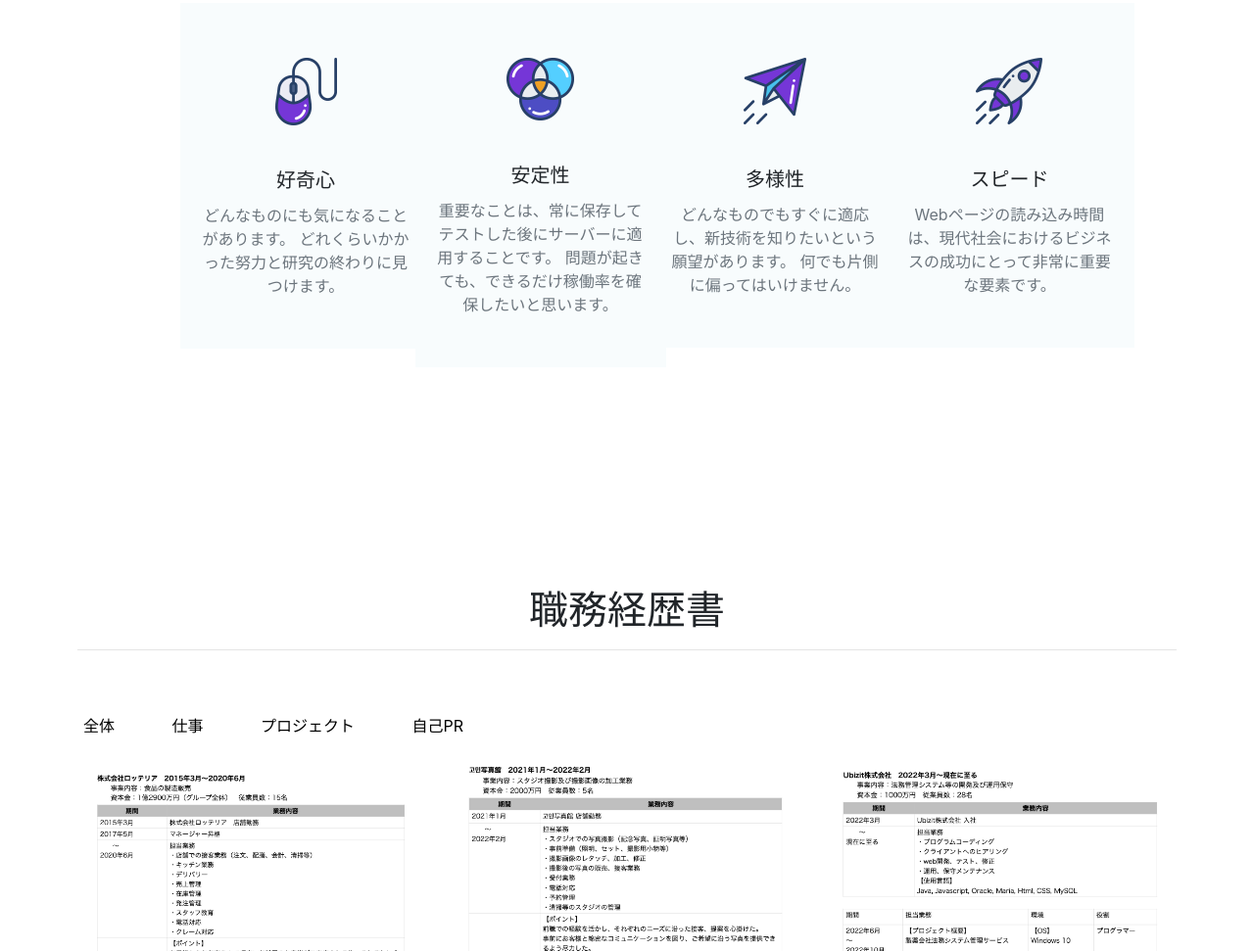
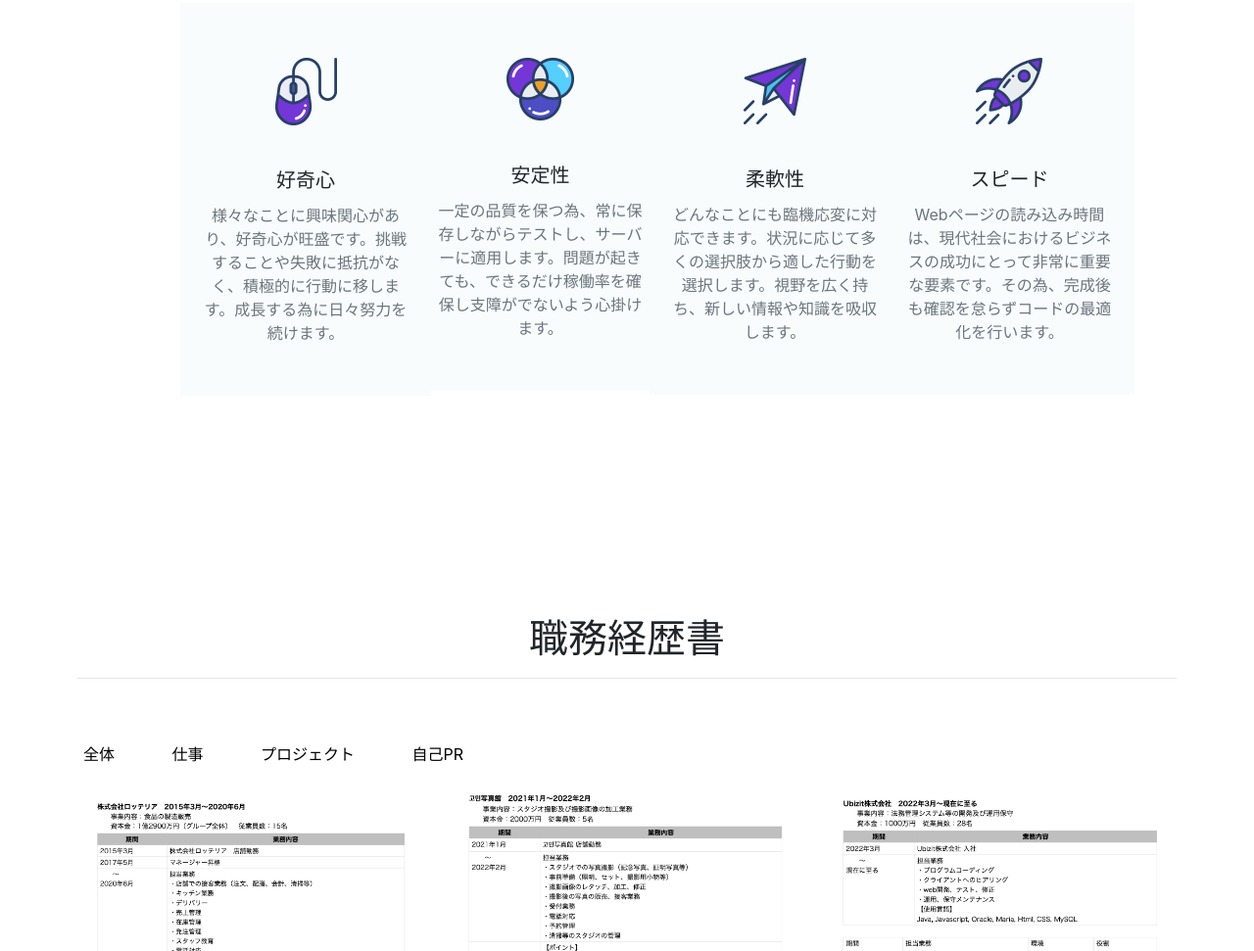
Before and after one commit to kokonenno/photofolio.github.io, a plain HTML site: page index.html in a window 1280 px wide. Shown: the part 1817-2788 px from the top of the page at 98% size. Drawn offline with nearby package versions, Linux system fonts and the light colour scheme.

Commit message:
Update index.html

```diff
--- a/index.html
+++ b/index.html
@@ -180,7 +180,7 @@
                                 <div class="card-body text-center">
                                     <h5 class="card-title text-uppercase font-NanumGothic">好奇心</h5>
                                     <p class="card-text text-secondary">
-                                        どんなものにも気になることがあります。 どれくらいかかった努力と研究の終わりに見つけます。
+                                        様々なことに興味関心があり、好奇心が旺盛です。挑戦することや失敗に抵抗がなく、積極的に行動に移します。成長する為に日々努力を続けます。
                                     </p>
                                 </div>
                             </div>
@@ -193,7 +193,7 @@
                                 <div class="card-body text-center">
                                     <h5 class="card-title text-uppercase font-NanumGothic">安定性</h5>
                                     <p class="card-text text-secondary">
-                                        重要なことは、常に保存してテストした後にサーバーに適用することです。 問題が起きても、できるだけ稼働率を確保したいと思います。
+                                        一定の品質を保つ為、常に保存しながらテストし、サーバーに適用します。問題が起きても、できるだけ稼働率を確保し支障がでないよう心掛けます。
                                     </p>
                                 </div>
                             </div>
@@ -204,9 +204,9 @@
                                     <img src="./img/services/s3.png" alt="Services-3">
                                 </div>
                                 <div class="card-body text-center">
-                                    <h5 class="card-title text-uppercase font-NanumGothic">多様性</h5>
+                                    <h5 class="card-title text-uppercase font-NanumGothic">柔軟性</h5>
                                     <p class="card-text text-secondary">
-                                        どんなものでもすぐに適応し、新技術を知りたいという願望があります。 何でも片側に偏ってはいけません。
+                                        どんなことにも臨機応変に対応できます。状況に応じて多くの選択肢から適した行動を選択します。視野を広く持ち、新しい情報や知識を吸収します。
                                     </p>
                                 </div>
                             </div>
@@ -219,7 +219,7 @@
                                 <div class="card-body text-center">
                                     <h5 class="card-title text-uppercase font-NanumGothic">スピード</h5>
                                     <p class="card-text text-secondary">
-                                        Webページの読み込み時間は、現代社会におけるビジネスの成功にとって非常に重要な要素です。
+                                        Webページの読み込み時間は、現代社会におけるビジネスの成功にとって非常に重要な要素です。その為、完成後も確認を怠らずコードの最適化を行います。
                                     </p>
                                 </div>
                             </div>
```
